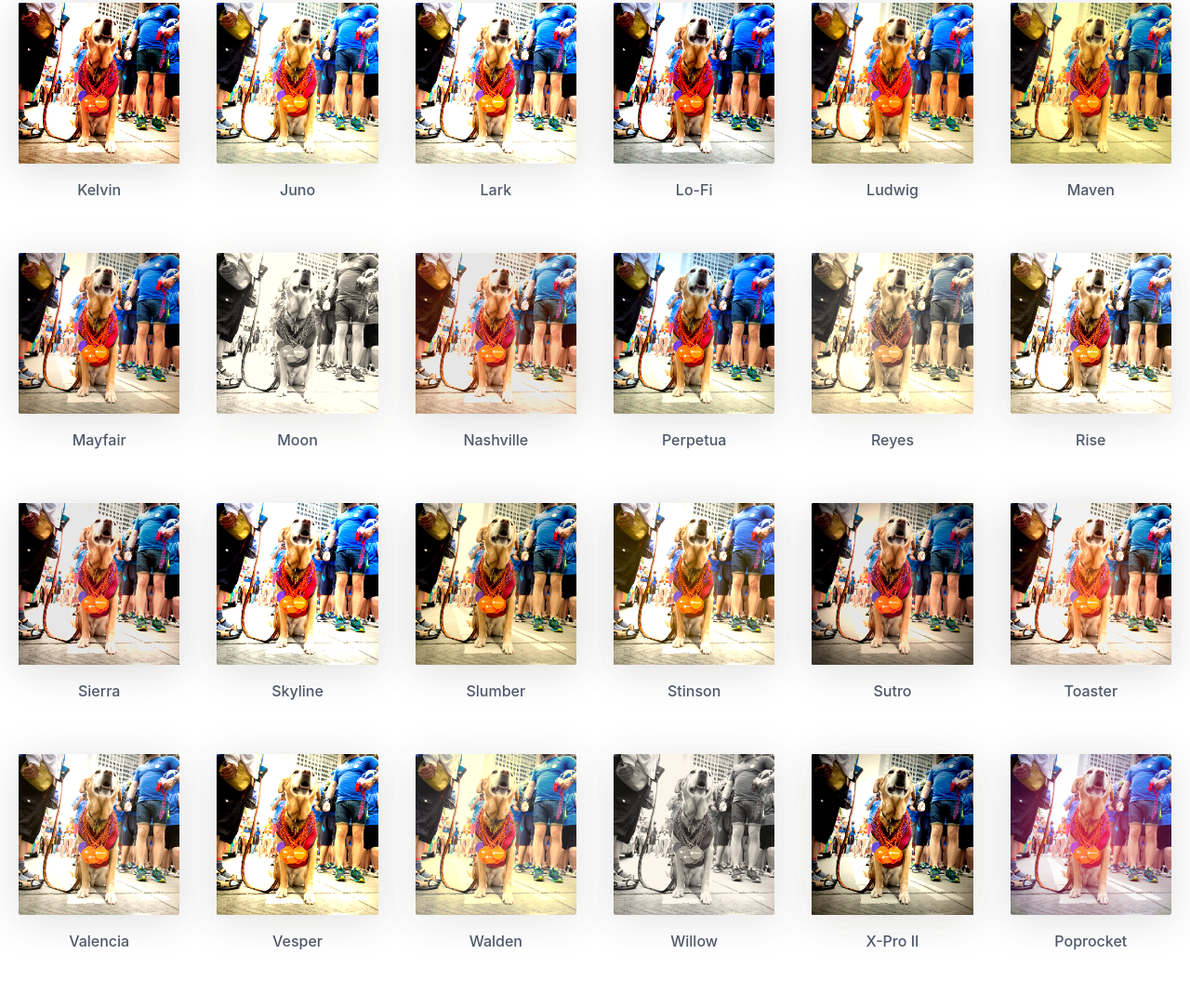
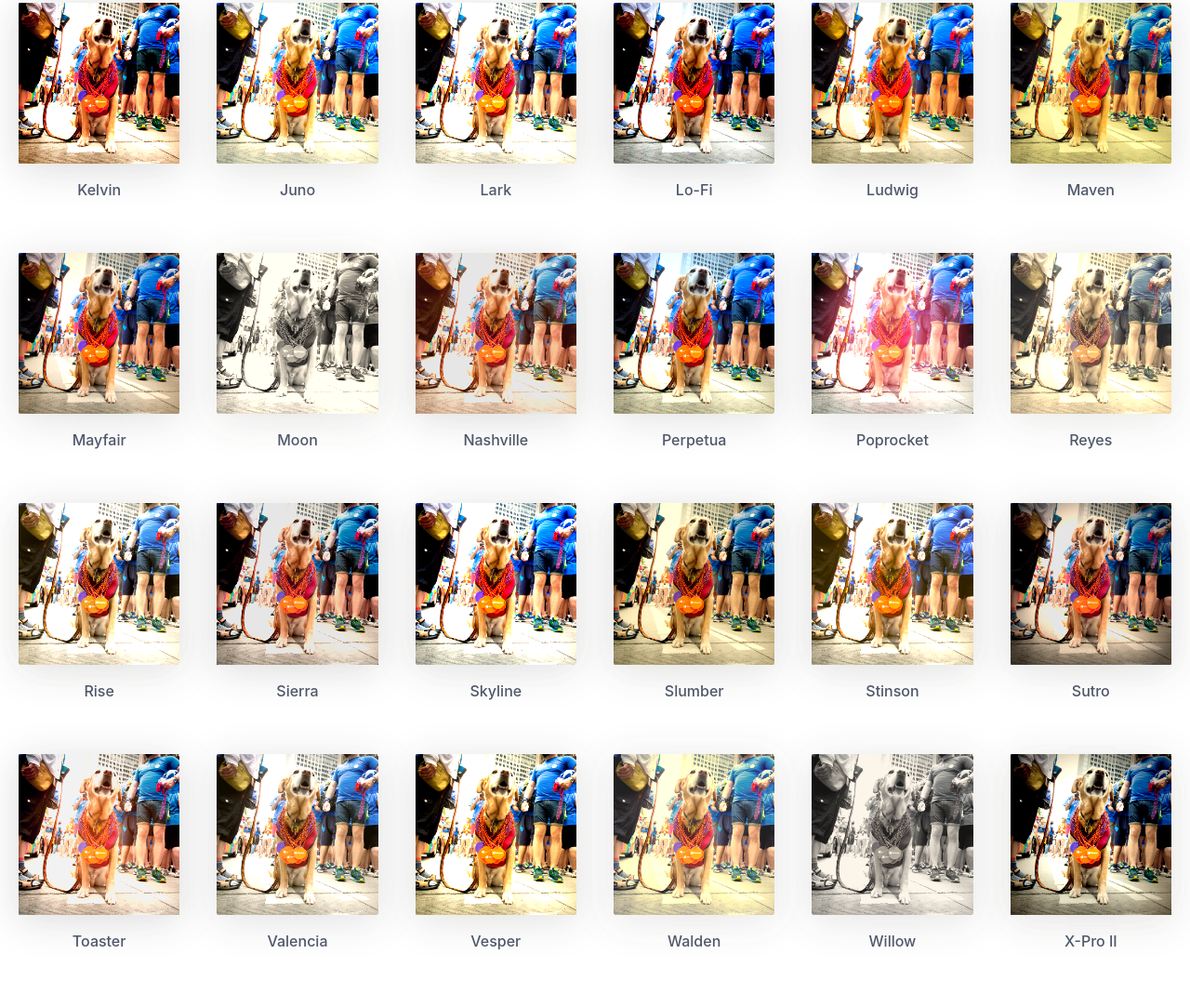
Before and after one commit to picturepan2/instagram.css, a website: page index.html in a window 1280 px wide. Shown: the part 1289-2372 px from the top of the page at 93% size. Drawn offline with Linux system fonts and the light colour scheme.

Commit message:
Improve Poprocket filter

```diff
--- a/index.html
+++ b/index.html
@@ -361,6 +361,17 @@
 
         <div class="column col-2 col-md-3 col-sm-6 col-xs-12">
           <div class="card">
+            <div class="card-image filter-poprocket">
+              <img src="assets/img/instagram-example.jpg" class="img-responsive"/>
+            </div>
+            <div class="card-header">
+              <span class="h6">Poprocket</span>
+            </div>
+          </div>
+        </div>
+
+        <div class="column col-2 col-md-3 col-sm-6 col-xs-12">
+          <div class="card">
             <div class="card-image filter-reyes">
               <img src="assets/img/instagram-example.jpg" class="img-responsive">
             </div>
@@ -502,18 +513,6 @@
           </div>
         </div>
 
-        <div class="column col-2 col-md-3 col-sm-6 col-xs-12">
-          <div class="card">
-            <div class="card-image filter-poprocket">
-              <img src="assets/img/instagram-example.jpg" class="img-responsive"/>
-            </div>
-            <div class="card-header">
-              <span class="h6">Poprocket</span>
-            </div>
-          </div>
-        </div>
-
-
       </div>
     </div>
   </div>
--- a/package.json
+++ b/package.json
@@ -1,6 +1,6 @@
 {
   "name": "instagram.css",
-  "version": "0.1.2",
+  "version": "0.1.3",
   "homepage": "http://picturepan2.github.io/instagram.css",
   "author": "Yan Zhu <picturepan2@hotmail.com>",
   "description": "Instagram.css",
--- a/src/_poprocket.scss
+++ b/src/_poprocket.scss
@@ -1,10 +1,10 @@
-//Poprocket effect
+// Poprocket Filter
 .filter-poprocket  {
-    //filter: sepia(.45) contrast(1.25) brightness(1.75) saturate(1.3) hue-rotate(-5deg);
+  filter: sepia(.15) brightness(1.2);
 
-    &::before {
-        background-image: radial-gradient(circle closest-corner, rgba(206, 39, 70, .84) 10%, rgba(255, 255, 255, 0)), radial-gradient(circle closest-corner, rgba(15,5,46,.84) 90%, rgba(255,255,255,0) 10%);
-        content: "";
-        mix-blend-mode: screen;
-    }
+  &::before {
+    background: radial-gradient(circle closest-corner, rgba(206, 39, 70, .75) 40%, rgba(0, 0, 0, 1) 80%);
+    content: "";
+    mix-blend-mode: screen;
+  }
 }
--- a/src/_variables.scss
+++ b/src/_variables.scss
@@ -1,5 +1,5 @@
 // Version
-$version: "0.1.2";
+$version: "0.1.3";
 
 // Core variables
 $primary-color: #5764c6 !default;
--- a/src/instagram.scss
+++ b/src/instagram.scss
@@ -30,6 +30,7 @@
 @import "moon";
 @import "nashville";
 @import "perpetua";
+@import "poprocket";
 @import "reyes";
 @import "rise";
 @import "sierra";
@@ -43,4 +44,3 @@
 @import "walden";
 @import "willow";
 @import "xpro-ii";
-@import "poprocket";
```
Also changed, not shown: README.md, dist/instagram.css, dist/instagram.min.css.
